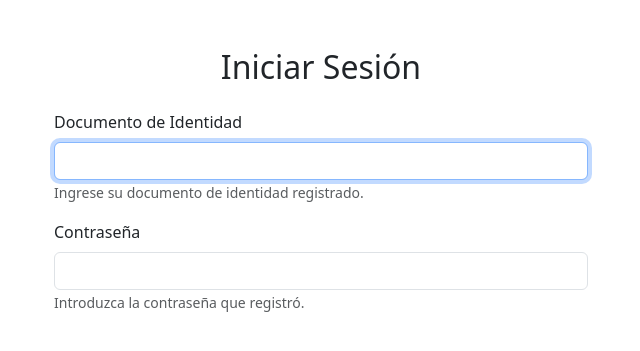
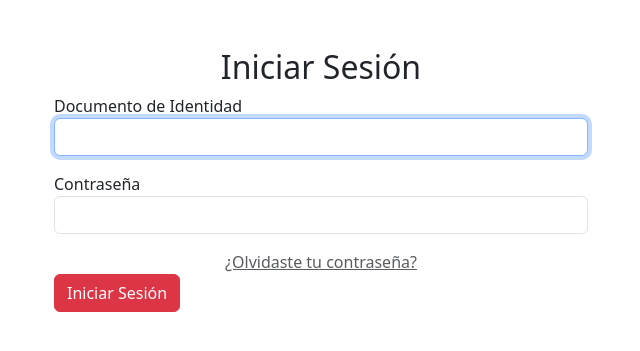
Before and after one commit to anidroid1184/attendance-system, a Django app: page /login/ in a window 1280 px wide. Shown: the part 56-407 px from the top of the page, without its empty margins (319-959 px from the left). Run offline with Django 5.2, Linux system fonts and the light colour scheme; some libraries are stand-ins or nearby versions.

Commit message:
sistema de restableecer contraseña listo

```diff
--- a/attendance/urls.py
+++ b/attendance/urls.py
@@ -8,16 +8,26 @@ from django.views.generic.base import RedirectView
 urlpatterns = [
     # Ruta de la pagina principal (HOME)
     path('', views.home, name='home'),
+
     # URLs para las vistas AJAX de las ciudades y departamentos
     path('ajax/load-regions/', views.load_regions, name='ajax_load_regions'),
     path('ajax/load-cities/', views.load_cities, name='ajax_load_cities'),
+
     # Ruta para el registro de usuarios
     path('register/', views.register, name='register'),
+
+    #reseteo de contraseñas
+    path('password_reset/', auth_views.PasswordResetView.as_view(), name='password_reset'),
+    path('password_reset_done/', auth_views.PasswordResetDoneView.as_view(), name='password_reset_done'),
+    path('reset/<uidb64>/<token>/', auth_views.PasswordResetConfirmView.as_view(), name='password_reset_confirm'),
+    path('reset_done/', auth_views.PasswordResetCompleteView.as_view(), name='password_reset_complete'),
+
     # Ruta para el inicio de sesión utilizando LoginView
     path('login/', LoginView.as_view(template_name='attendance/login.html', authentication_form=CustomLoginForm),
          name='login'),
     path('mark-attendance/', views.mark_attendance, name='mark-attendance'),
     path('logout/', auth_views.LogoutView.as_view(next_page='login'), name='logout'),
     # Conteo de asistencias
+
     path('attendance-summary/', views.attendance_summary, name='attendance_summary'),
 ]
--- a/templates/attendance/login.html
+++ b/templates/attendance/login.html
@@ -3,41 +3,30 @@
 {% block title %}Iniciar Sesión{% endblock %}
 
 {% block content %}
-<div class="container mt-5">
+<div class="container">
     <div class="row justify-content-center">
         <div class="col-md-6">
-            <h2 class="text-center mb-4">Iniciar Sesión</h2>
+            <h2 class="text-center">Iniciar Sesión</h2>
             <form method="POST" action="{% url 'login' %}">
                 {% csrf_token %}
-                <!-- Mostrar errores generales -->
-                {% if form.non_field_errors %}
-                <div class="alert alert-danger" role="alert">
-                    <ul>
-                        {% for error in form.non_field_errors %}
-                        <li>{{ error }}</li>
-                        {% endfor %}
-                    </ul>
-                </div>
-                {% endif %}
+                {{ form.non_field_errors }}
 
-                <!-- Documento de identidad -->
                 <div class="mb-3">
-                    <label for="id_document_id" class="form-label">Documento de Identidad</label>
+                    <label for="id_document_id">Documento de Identidad</label>
                     {{ form.document_id|add_class:"form-control" }}
-                    <small class="form-text text-muted">
-                        Ingrese su documento de identidad registrado.
-                    </small>
                 </div>
 
-                <!-- Contraseña -->
                 <div class="mb-3">
-                    <label for="id_password" class="form-label">Contraseña</label>
+                    <label for="id_password">Contraseña</label>
                     {{ form.password|add_class:"form-control"}}
-                    <small class="form-text text-muted">
-                        Introduzca la contraseña que registró.
-                    </small>
                 </div>
 
+                <div class="text-center mt-3">
+                    <a href="{% url 'password_reset' %}" class="text-muted">¿Olvidaste tu contraseña?</a>
+                </div>
+                <!--Redirigir a mark attendance-->
+                <input type="hidden" name="next" value="{{ next}}">
+                <button type="submit" class="btn btn-danger">Iniciar Sesión</button>
             </form>
         </div>
     </div>
--- a/templates/base.html
+++ b/templates/base.html
@@ -44,5 +44,16 @@
         <script src="{% static 'js/dinamic_place.js' %}"></script>
 
         {% block extra_scripts %}{% endblock %}
+        {% if messages %}
+            <div class="container mt-3">
+                {% for message in messages %}
+                    <div class="alert alert-{{ message.tags }}">
+                        {{ message }}
+                    </div>
+                {% endfor %}
+            </div>
+        {% endif %}
+
+
     </body>
     </html>
```
Also changed, not shown: attendance/views.py (+12 -0 lines), attendance_system/settings.py (+9 -1 lines), templates/registration/password_reset_complete.html (added, +7 -0 lines), templates/registration/password_reset_confirm.html (added, +13 -0 lines), templates/registration/password_reset_done.form.html (added, +7 -0 lines), templates/registration/password_reset_form.html (added, +14 -0 lines).
